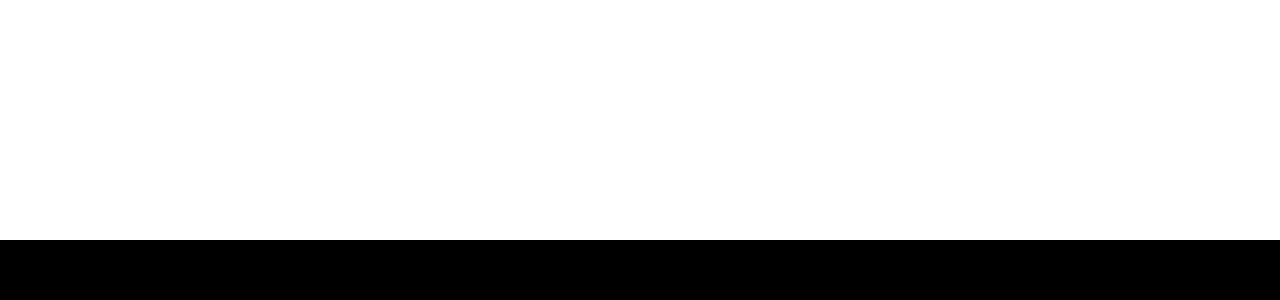
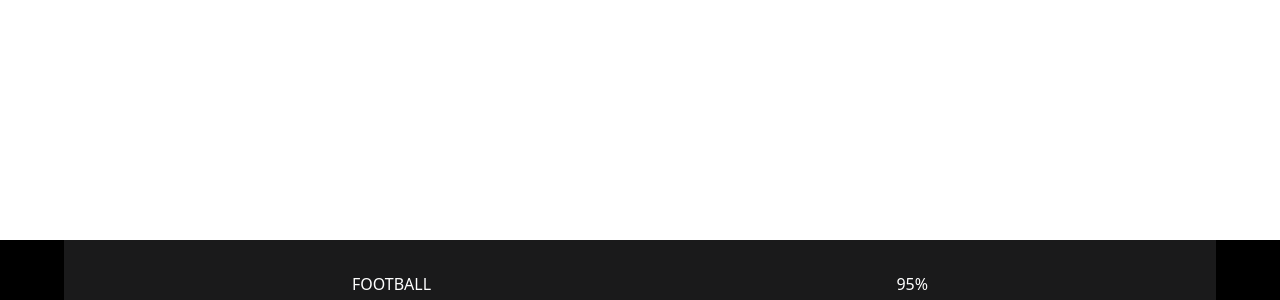
Before and after one commit to Bida3443/Bida-dev, a Next.js app: page /about in a window 1280 px wide. Shown: the part 1500-1800 px from the top of the page. Before the commit the page ends 1252 px from the top, so only its background shows below. Built offline with nearby package versions, Linux system fonts and the light colour scheme.

Commit message:
My Porfolio

```diff
--- a/app/about/page.tsx
+++ b/app/about/page.tsx
@@ -93,7 +93,40 @@ const watch = [
         text:"PERFORMANCE",
     }
 ]
-
+const interest =[
+    {
+        name:"PROGRAMMING",
+        percentage: 100,
+    },
+    {
+        name:"STUDYING",
+        percentage: 75,
+    },
+    {
+        name:"MOVIES & SERIES",
+        percentage: 60,
+    },
+    {
+        name:"RESEARCH",
+        percentage: 75,
+    },
+    {
+        name:"GAMING",
+        percentage: 55,
+    },
+    {
+        name:"MIMICKING",
+        percentage: 85,
+    },
+    {
+        name:"OUTING",
+        percentage: 70,
+    },
+    {
+        name:"FOOTBALL",
+        percentage: 95,
+    },
+];
 
 
 
@@ -162,7 +195,38 @@ export default function About ()  {
                         <div className="border-b-3 border-blue-700 w-50"></div>
 
                     </div>
-                    <div>xxxx</div>
+
+                    {/* interests */}
+
+                         <div className="min-h-screen bg-[#1a1a1b] flex flex-col items-center justify-center p-2 space-y-8">
+
+      {interest.map((skill, index) => (
+        <div key={index} className="w-full max-w-xl">
+
+          {/* Skill Name + Percentage */}
+          <div className="flex justify-between mb-2 text-white">
+            <span>{skill.name}</span>
+            <span>{skill.percentage}%</span>
+          </div>
+
+          {/* Progress Bar Background */}
+          <div className="w-full h-3 bg-[#232325] rounded-full overflow-hidden">
+
+            {/* Animated Fill */}
+            <motion.div
+              className="h-full bg-blue-600 rounded-full"
+              initial={{ width: 0 }}
+              whileInView={{ width: `${skill.percentage}%` }}
+              transition={{ duration: 1 }}
+            />
+
+          </div>
+
+        </div>
+      ))}
+
+    </div>
+
                 </div>
             </div>
         </motion.div>
```
